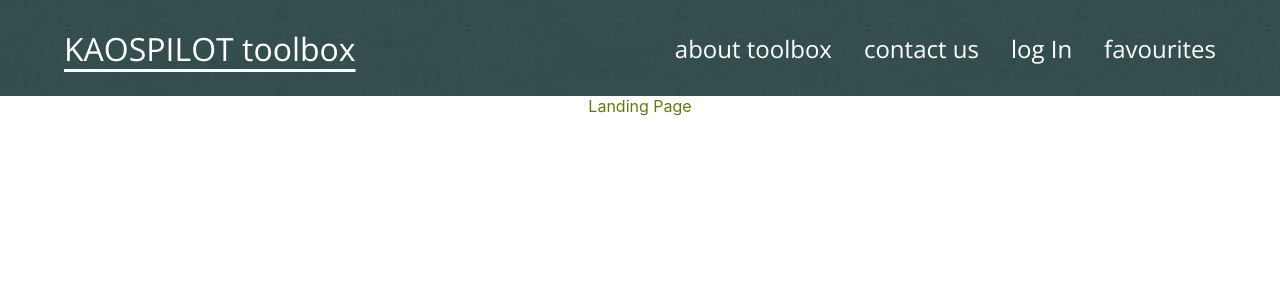
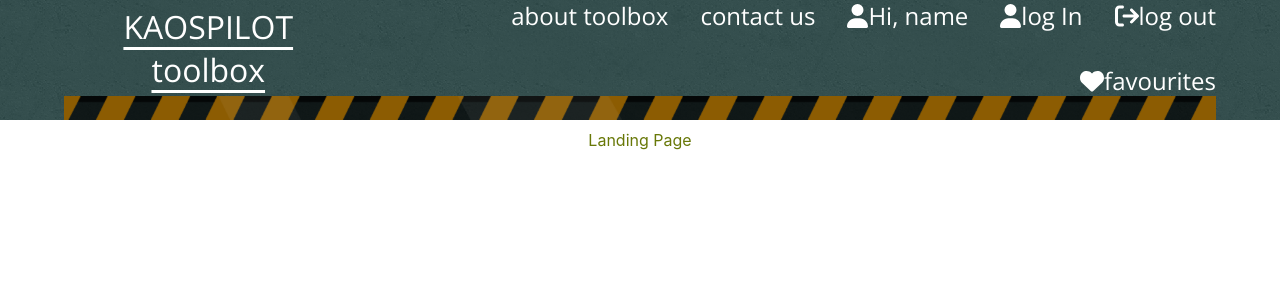
Before and after one commit to HackYourFuture-CPH/kp-toolbox-fp-class21, a React (Create React App) app in the folder packages/client/: page / in a window 1280 px wide. Shown: the top 300 px of the page. Built offline with nearby package versions, Linux system fonts and the light colour scheme.

Commit message:
FP21-23: add header border bottom and navbar links with icons

```diff
--- a/packages/client/src/App.js
+++ b/packages/client/src/App.js
@@ -15,7 +15,9 @@ function App() {
           <Route path="*" element={<PageNotFound />} />
           <Route path="/about-toolbox" element={<for_about file />} />
           <Route path="/contact-us" element={<for_contact_us file />} />
-          <Route path="/log-In" element={<for_log_In file />} />
+          <Route path="/user-name" element={<for_user_name file />} />
+          <Route path="/log-in" element={<for_log_in file />} />
+          <Route path="/log-out" element={<for_log_out file />} />
           <Route path="/favourites" element={<for_favourites file />} />
         </Routes>
       </Router>
--- a/packages/client/src/components/Navigation/Navbar.css
+++ b/packages/client/src/components/Navigation/Navbar.css
@@ -1,5 +1,9 @@
 @import url('https://fonts.googleapis.com/css2?family=Open+Sans&display=swap');
 
+* {
+  padding: 0;
+  margin: 0;
+}
 .navigation-bar-container {
   width: 1220px;
   margin: auto;
@@ -7,13 +11,19 @@
   justify-content: space-between;
   align-items: center;
   height: 6rem;
+  border-bottom: 1.5rem solid transparent;
+  border-image: url('../../../public/assets/images/tape-cut.png') 50;
 }
 
 .navigation-bar {
-  background: linear-gradient(180deg,
+  margin-bottom: 10px;
+  width: 100%;
+  background: linear-gradient(
+      180deg,
       rgba(28, 56, 64, 0.7) 0%,
       rgba(28, 65, 64, 0.7) 0.01%,
-      rgba(28, 65, 64, 0.7) 100%),
+      rgba(28, 65, 64, 0.7) 100%
+    ),
     url('../../../public/assets/images/body-background-image-concrete.png');
   background-repeat: repeat;
   font-family: 'Open Sans';
@@ -49,6 +59,10 @@
   text-decoration: none;
 }
 
+.navbar-links icon {
+  font-size: 0.25rem;
+}
+
 @media screen and (max-width: 1300px) {
   .navigation-bar-container {
     width: 90vw;
--- a/packages/client/src/components/Navigation/Navbar.js
+++ b/packages/client/src/components/Navigation/Navbar.js
@@ -1,6 +1,12 @@
 import React from 'react';
 import { Link } from 'react-router-dom';
 import './Navbar.css';
+import { FontAwesomeIcon } from '@fortawesome/react-fontawesome';
+import {
+  faUser,
+  faArrowRightFromBracket,
+  faHeart,
+} from '@fortawesome/free-solid-svg-icons';
 
 export const Navbar = () => {
   return (
@@ -14,8 +20,22 @@ export const Navbar = () => {
         <nav className="navbar-links">
           <Link to="/about-toolbox">about toolbox</Link>
           <Link to="/contact-us">contact us</Link>
-          <Link to="/log-In">log In</Link>
-          <Link to="/favourites">favourites</Link>
+          <Link to="/user-name">
+            <FontAwesomeIcon icon={faUser}> </FontAwesomeIcon>
+            Hi, name
+          </Link>
+          <Link to="/log-in">
+            <FontAwesomeIcon icon={faUser}> </FontAwesomeIcon>
+            log In
+          </Link>
+          <Link to="/log-out">
+            <FontAwesomeIcon icon={faArrowRightFromBracket}> </FontAwesomeIcon>
+            log out
+          </Link>
+          <Link to="/favourites">
+            <FontAwesomeIcon icon={faHeart}> </FontAwesomeIcon>
+            favourites
+          </Link>
         </nav>
       </div>
     </div>
```
Also changed, not shown: packages/client/public/assets/images/tape-cut.png (added).
